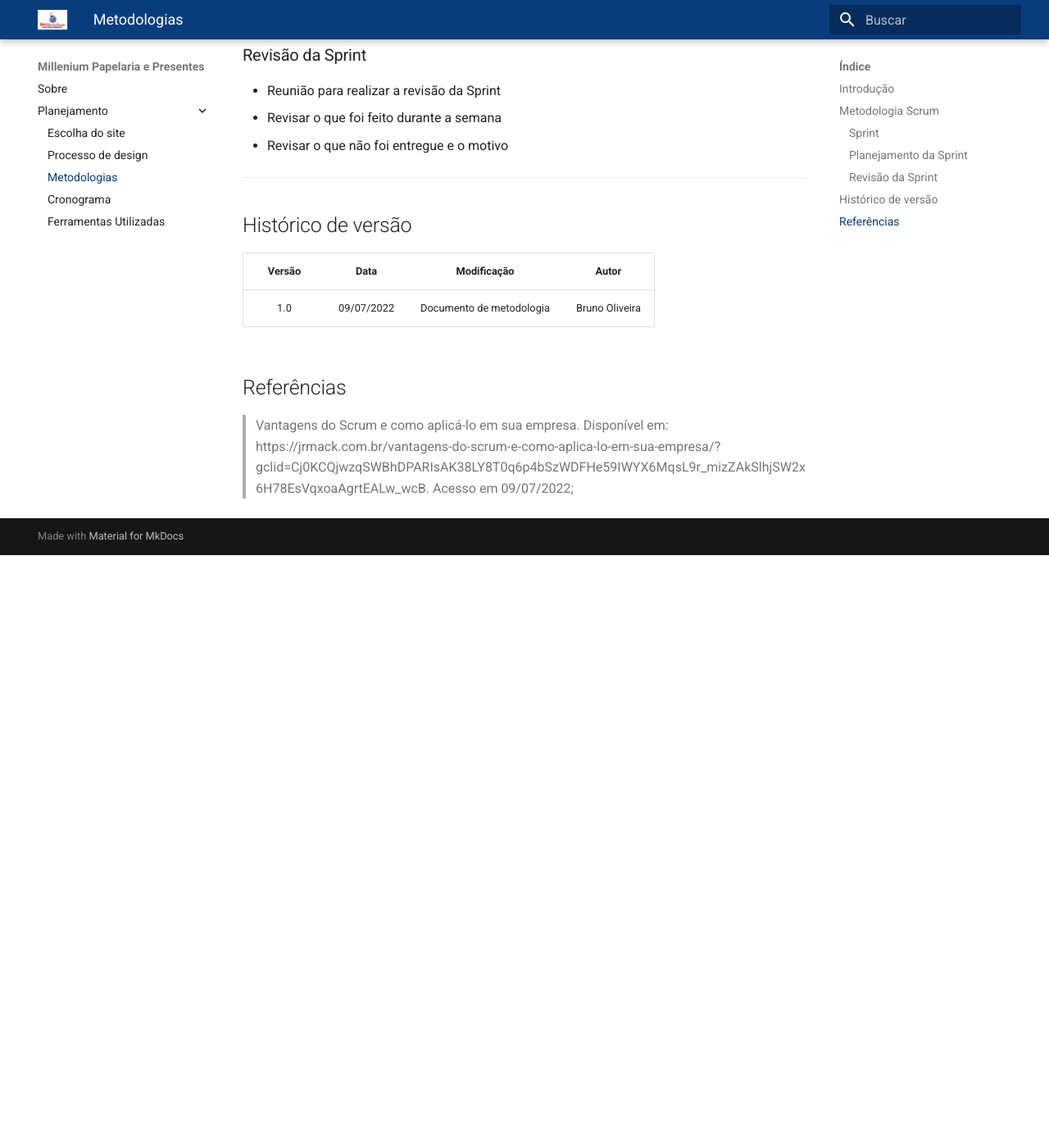
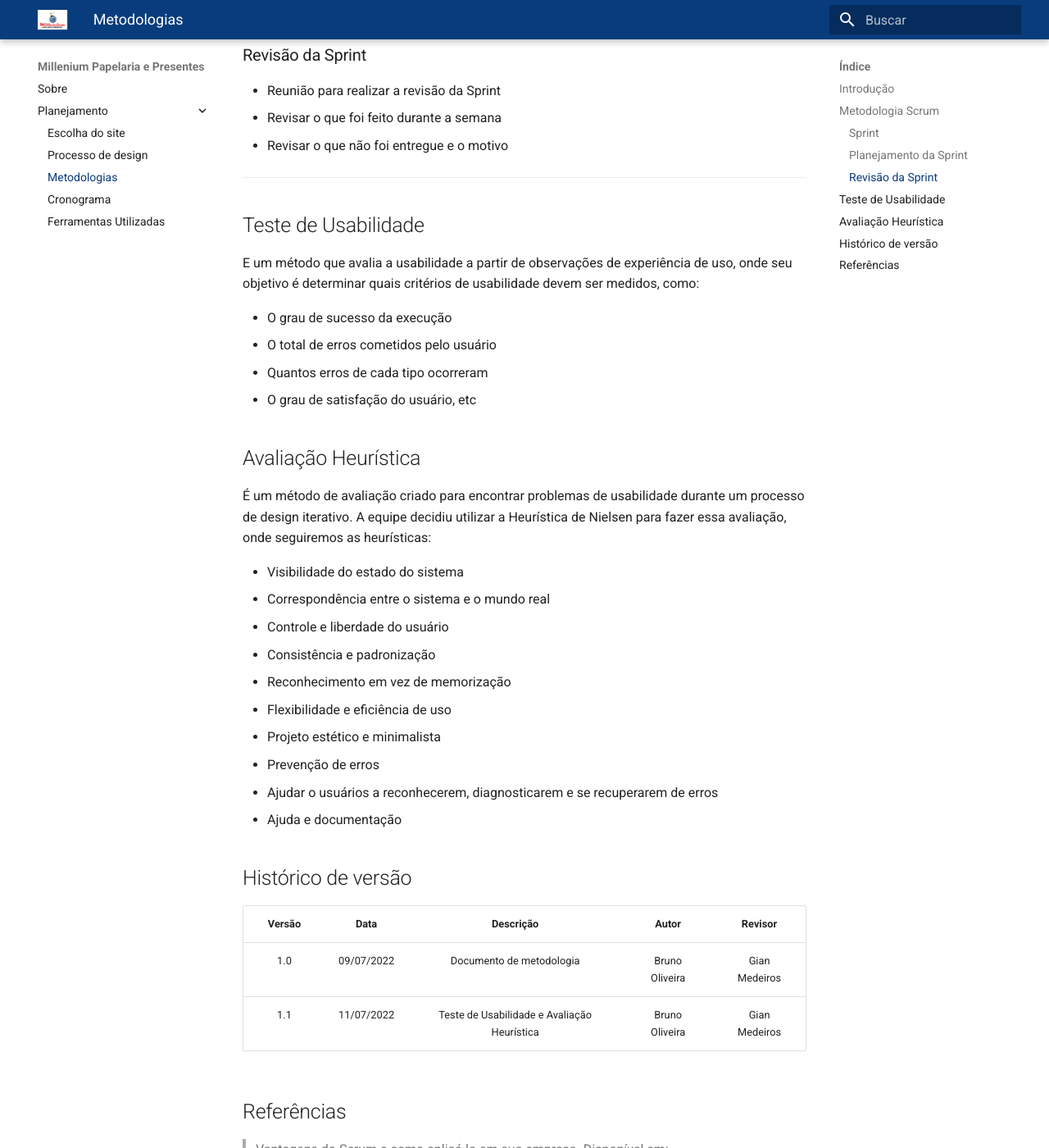
Before and after one commit to Interacao-Humano-Computador/2022.1-Millenium-Papelaria, an MkDocs documentation site: the page built from docs/planejamento/metodologias.md, in a window 1280 px wide and 1400 px high, scrolled down 815 px. Shown: the whole window at 82% size. Built offline with MkDocs 1.6.1 and Material for MkDocs 9.7.7, drawn with Linux system fonts in a browser that asks for light colours; before the commit the page ends 1492 px from its top, so only the background shows below that; some of the changed text lies outside the part shown.

Commit message:
adicionando tópicos de heurística e teste de usabilidade

```diff
--- a/docs/planejamento/metodologias.md
+++ b/docs/planejamento/metodologias.md
@@ -29,12 +29,39 @@
 
 ---
 
+## Teste de Usabilidade
+
+<p>E um método que avalia a usabilidade a partir de observações de experiência de uso, onde seu objetivo é determinar quais critérios de usabilidade devem ser medidos, como:</p>
+
+- O grau de sucesso da execução
+- O total de erros cometidos pelo usuário
+- Quantos erros de cada tipo ocorreram
+- O grau de satisfação do usuário, etc
+
+## Avaliação Heurística
+
+<p>É um método de avaliação criado para encontrar problemas de usabilidade durante um processo de design iterativo. A equipe decidiu utilizar a Heurística de Nielsen para fazer essa avaliação, onde seguiremos as heurísticas:</p>
+
+- Visibilidade do estado do sistema
+- Correspondência entre o sistema e o mundo real
+- Controle e liberdade do usuário
+- Consistência e padronização
+- Reconhecimento em vez de memorização
+- Flexibilidade e eficiência de uso
+- Projeto estético e minimalista
+- Prevenção de erros
+- Ajudar o usuários a reconhecerem, diagnosticarem e se recuperarem de erros
+- Ajuda e documentação
+
 ## Histórico de versão
 
-| Versão |    Data    |       Modificação        |     Autor      |
-| :----: | :--------: | :----------------------: | :------------: |
-|  1.0   | 09/07/2022 | Documento de metodologia | Bruno Oliveira |
+| Versão |    Data    |                  Descrição                  |     Autor      |    Revisor    |
+| :----: | :--------: | :-----------------------------------------: | :------------: | :-----------: |
+|  1.0   | 09/07/2022 |          Documento de metodologia           | Bruno Oliveira | Gian Medeiros |
+|  1.1   | 11/07/2022 | Teste de Usabilidade e Avaliação Heurística | Bruno Oliveira | Gian Medeiros |
 
 ## Referências
 
 > Vantagens do Scrum e como aplicá-lo em sua empresa. Disponível em: https://jrmack.com.br/vantagens-do-scrum-e-como-aplica-lo-em-sua-empresa/?gclid=Cj0KCQjwzqSWBhDPARIsAK38LY8T0q6p4bSzWDFHe59IWYX6MqsL9r_mizZAkSlhjSW2x6H78EsVqxoaAgrtEALw_wcB. Acesso em 09/07/2022;
+
+> Capítulo 10 - Métodos de avaliação de IHC - Livro IHC: Barbosa e Silva.
```
